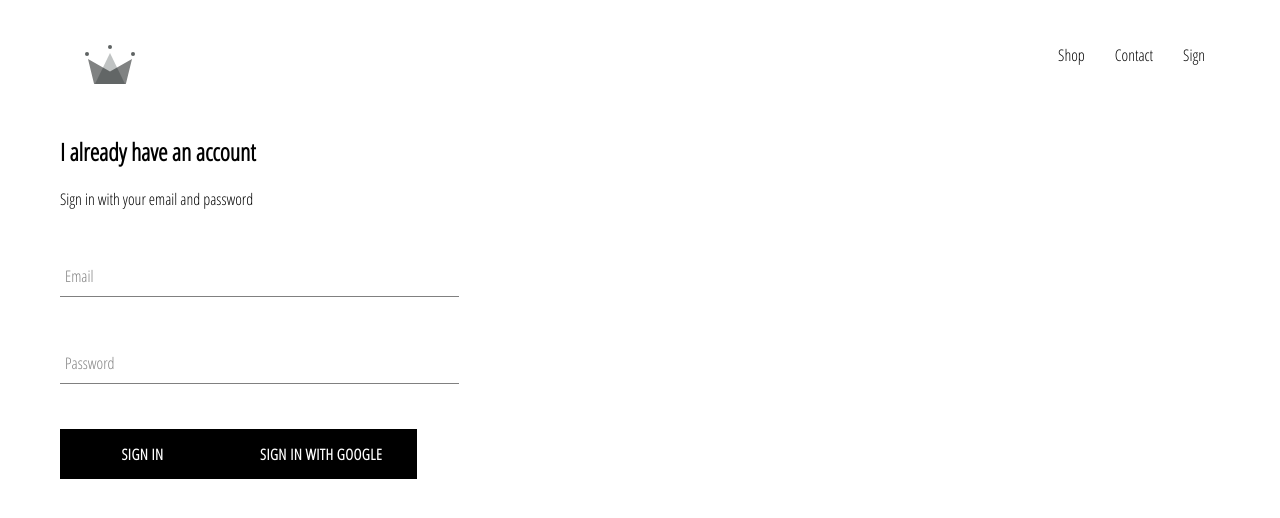
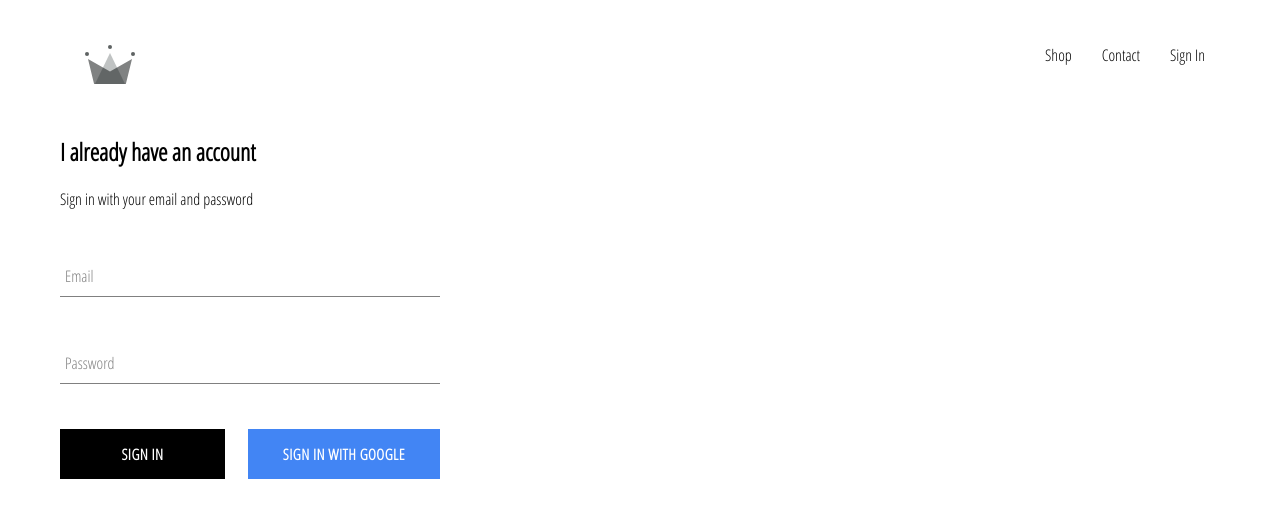
Before and after one commit to tamzidpeace/crwn-clothing, a React (Create React App) app: page /sign-in in a window 1280 px wide. Shown: the top 518 px of the page. Built offline with nearby package versions, Linux system fonts and the light colour scheme; no server answers.

Commit message:
signout and signin page design improved

```diff
--- a/src/App.css
+++ b/src/App.css
@@ -7,3 +7,7 @@ a {
     text-decoration: none;
     color: black;
 }
+
+* {
+    box-sizing: border-box;
+}
--- a/src/App.js
+++ b/src/App.js
@@ -1,6 +1,6 @@
 import React from 'react';
 import './App.css';
-import { BrowserRouter, Switch, Route } from 'react-router-dom';
+import { Switch, Route } from 'react-router-dom';
 import HomePage from './pages/homepage/homepage.component';
 import ShopPage from './pages/shop/shop.component';
 import Header from './components/header/header.component';
@@ -23,7 +23,6 @@ class App extends React.Component {
   componentDidMount = () => {
     this.unsubscribeFromAuth = auth.onAuthStateChanged(user => {
       this.setState({ currentUser: user })
-      console.log(user);
     });
   }
 
@@ -33,14 +32,14 @@ class App extends React.Component {
   render() {
     return (
       <div>
-        <BrowserRouter>
-          <Header />
-          <Switch>
-            <Route exact path='/' component={HomePage} />
-            <Route path='/shop' component={ShopPage} />
-            <Route path='/sign-in' component={SignInAndSignUpPage} />
-          </Switch>
-        </BrowserRouter>
+
+        <Header currentUser={this.state.currentUser} />
+        <Switch>
+          <Route exact path='/' component={HomePage} />
+          <Route path='/shop' component={ShopPage} />
+          <Route path='/sign-in' component={SignInAndSignUpPage} />
+        </Switch>
+
       </div>
     );
   }
--- a/src/components/custom-button/custom-button.styles.scss
+++ b/src/components/custom-button/custom-button.styles.scss
@@ -19,4 +19,14 @@
       color: black;
       border: 1px solid black;
     }
+
+    &.google-sign-in {
+      background-color: #4285f4;
+      color: white;
+
+      &:hover {
+        background-color: #357ae8;
+        border: none;
+      }
+    }
   }
--- a/src/components/header/header.component.jsx
+++ b/src/components/header/header.component.jsx
@@ -2,17 +2,24 @@ import React from "react";
 import './header.styles.scss';
 import { Link } from 'react-router-dom';
 import { ReactComponent as Logo } from '../../assets/crown.svg';
+import { auth } from '../../firebase/firebase.utils';
 
-const Header = () => (
+const Header = ({ currentUser }) => (
     <div className="header">
         <Link className="logo-container" to='/'>
             <Logo className="logo" />
         </Link>
 
+        {console.log('header: ' + currentUser)}
+
         <div className="options">
             <Link className="option" to='/shop'> Shop </Link>
             <Link className="option" to='/shop'> Contact </Link>
-            <Link className="option" to='/sign-in'> Sign </Link>
+            {currentUser ?
+                <div href="" className="option" onClick={() => auth.signOut()}>Sign Out</div>
+                :
+                <Link className="option" to='/sign-in'> Sign In </Link>}
+
 
         </div>
     </div>
--- a/src/components/header/header.styles.scss
+++ b/src/components/header/header.styles.scss
@@ -20,6 +20,7 @@
 
       .option {
         padding: 10px 15px;
+        cursor: pointer;
       }
     }
   }
--- a/src/components/sign-in/sign-in.component.jsx
+++ b/src/components/sign-in/sign-in.component.jsx
@@ -2,7 +2,7 @@ import React from "react";
 import FormInput from "../form-input/form-input.component";
 import CustomButton from "../custom-button/custom-button.component";
 import './sign-in.styles.scss';
-import {  signInWithGoogle } from "../../firebase/firebase.utils";
+import { signInWithGoogle } from "../../firebase/firebase.utils";
 
 class Signin extends React.Component {
     constructor(props) {
@@ -50,9 +50,12 @@ class Signin extends React.Component {
                         handleChange={this.handleChange}
                         required />
 
-                    <CustomButton type="submit"> Sign in </CustomButton>
-                    <CustomButton onClick={signInWithGoogle} isGoogleSignIn> Sign in with Google </CustomButton>
+                    <div className="buttons">
 
+                        <CustomButton type="submit"> Sign in </CustomButton>
+                        <CustomButton onClick={signInWithGoogle} isGoogleSignIn> Sign in with Google </CustomButton>
+
+                    </div>
 
                 </form>
             </div>
--- a/src/components/sign-in/sign-in.styles.scss
+++ b/src/components/sign-in/sign-in.styles.scss
@@ -1,9 +1,14 @@
 .sign-in {
-    width: 30vw;
+    width: 380px;
     display: flex;
     flex-direction: column;
 
     .title {
         margin-bottom: 10px 0;
     }
+
+    .buttons {
+        display: flex;
+        justify-content: space-between;
+    }
 }
--- a/src/index.js
+++ b/src/index.js
@@ -3,10 +3,13 @@ import ReactDOM from 'react-dom';
 import './index.css';
 import App from './App';
 import reportWebVitals from './reportWebVitals';
+import { BrowserRouter } from 'react-router-dom';
 
 ReactDOM.render(
   <React.StrictMode>
-    <App />
+    <BrowserRouter>
+      <App />
+    </BrowserRouter>
   </React.StrictMode>,
   document.getElementById('root')
 );
```
